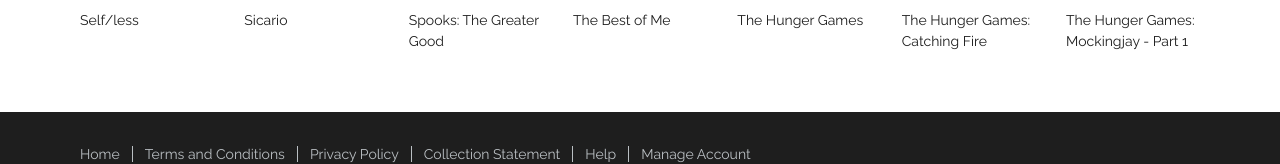
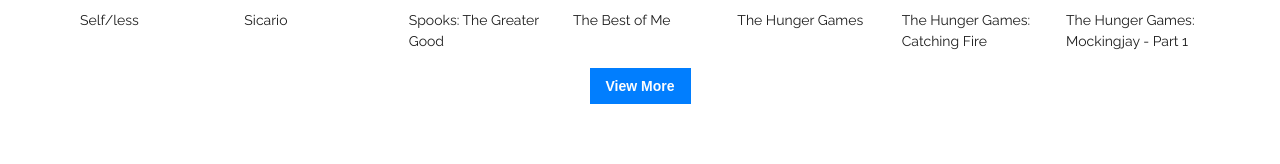
Before and after one commit to dyCodes/coding-challenge-cavista, a React (Create React App) app: page /movies in a window 1280 px wide. Shown: the part 1045-1209 px from the top of the page. Built offline with nearby package versions, Linux system fonts and the light colour scheme.

Commit message:
feat: implement "View More" button

```diff
--- a/src/components/FilterDropdown/FilterDropdown.tsx
+++ b/src/components/FilterDropdown/FilterDropdown.tsx
@@ -13,7 +13,7 @@
 				className='filter-dropdown__select'
 				onChange={(e) => handleSortChange(e.target.value)}
 				value={sortOption}>
-				<option value='' disabled selected>
+				<option value='' disabled>
 					Sort by
 				</option>
 				<option value='year_desc'>Year (Descending)</option>
--- a/src/pages/Movies/index.tsx
+++ b/src/pages/Movies/index.tsx
@@ -8,13 +8,15 @@
 import useMedia from '../../hooks/useMedia';
 import { MediaType } from '../../types';
 import { sortMediaData } from '../../utils/helpers';
+import Button from '../../components/UI/Button/Button';
 
 interface Props {}
 
 const Movies = (props: Props) => {
+	const { data, isFetching, isError } = useMedia('movie');
 	const [searchQuery, setSearchQuery] = useState('');
 	const [sortOption, setSortOption] = useState<string>('');
-	const { data, isFetching, isError } = useMedia('movie');
+	const [visibleCount, setVisibleCount] = useState(21);
 
 	if (isFetching) return <LoadingScreen />;
 
@@ -29,7 +31,10 @@
 		item.title.toLowerCase().includes(searchQuery.toLowerCase())
 	);
 	// Sort data based on sort option
-	displayData = sortMediaData(displayData || [], sortOption).slice(0, 21);
+	displayData = sortMediaData(displayData || [], sortOption);
+
+	// Slice the data based on visibleCount
+	displayData = displayData.slice(0, visibleCount);
 
 	const handleSearchChange = (query: string) => {
 		setSearchQuery(query);
@@ -39,6 +44,11 @@
 		setSortOption(option);
 	};
 
+	const handleViewMore = () => {
+		const newCount = data.length - visibleCount > 21 ? visibleCount + 21 : data.length;
+		setVisibleCount(newCount);
+	};
+
 	return (
 		<div className='container'>
 			<div className='listing-header flex-between'>
@@ -46,13 +56,24 @@
 				<FilterDropdown handleSortChange={handleSortChange} sortOption={sortOption} />
 			</div>
 
-			<MediaGrid>
-				{displayData?.map((item: any) => (
-					<MediaCard key={item.title} title={item.title} image={item.images['Poster Art'].url} />
-				))}
-			</MediaGrid>
+			{displayData.length > 0 ? (
+				<>
+					<MediaGrid>
+						{displayData?.map((item: any) => (
+							<MediaCard key={item.title} title={item.title} image={item.images['Poster Art'].url} />
+						))}
+					</MediaGrid>
 
-			{!displayData.length && <ErrorScreen text='No data found!' />}
+					{/* Show view more button when there is more data to show */}
+					{displayData.length < data.length && !searchQuery && (
+						<div className='flex-center mt-4'>
+							<Button text='View More' modifier='primary' onClick={handleViewMore} />
+						</div>
+					)}
+				</>
+			) : (
+				<ErrorScreen text='No data found!' />
+			)}
 		</div>
 	);
 };
--- a/src/pages/Series/index.tsx
+++ b/src/pages/Series/index.tsx
@@ -8,13 +8,15 @@
 import useMedia from '../../hooks/useMedia';
 import { MediaType } from '../../types';
 import { sortMediaData } from '../../utils/helpers';
+import Button from '../../components/UI/Button/Button';
 
 interface Props {}
 
 const Series = (props: Props) => {
+	const { data, isFetching, isError } = useMedia('series');
 	const [searchQuery, setSearchQuery] = useState('');
 	const [sortOption, setSortOption] = useState<string>('title_asc');
-	const { data, isFetching, isError } = useMedia('series');
+	const [visibleCount, setVisibleCount] = useState(21);
 
 	if (isFetching) return <LoadingScreen />;
 
@@ -29,7 +31,10 @@
 		item.title.toLowerCase().includes(searchQuery.toLowerCase())
 	);
 	// Sort data based on sort option
-	displayData = sortMediaData(displayData || [], sortOption).slice(0, 21);
+	displayData = sortMediaData(displayData || [], sortOption);
+
+	// Slice the data based on visibleCount
+	displayData = displayData.slice(0, visibleCount);
 
 	const handleSearchChange = (query: string) => {
 		setSearchQuery(query);
@@ -39,6 +44,11 @@
 		setSortOption(option);
 	};
 
+	const handleViewMore = () => {
+		const newCount = data.length - visibleCount > 21 ? visibleCount + 21 : data.length;
+		setVisibleCount(newCount);
+	};
+
 	return (
 		<div className='container'>
 			<div className='listing-header flex-between'>
@@ -46,13 +56,24 @@
 				<FilterDropdown handleSortChange={handleSortChange} sortOption={sortOption} />
 			</div>
 
-			<MediaGrid>
-				{displayData?.map((item: any) => (
-					<MediaCard key={item.title} title={item.title} image={item.images['Poster Art'].url} />
-				))}
-			</MediaGrid>
+			{displayData.length > 0 ? (
+				<>
+					<MediaGrid>
+						{displayData?.map((item: any) => (
+							<MediaCard key={item.title} title={item.title} image={item.images['Poster Art'].url} />
+						))}
+					</MediaGrid>
 
-			{!displayData.length && <ErrorScreen text='No data found!' />}
+					{/* Show view more button when there is more data to show */}
+					{displayData.length < data.length && !searchQuery && (
+						<div className='flex-center mt-4'>
+							<Button text='View More' modifier='primary' onClick={handleViewMore} />
+						</div>
+					)}
+				</>
+			) : (
+				<ErrorScreen text='No data found!' />
+			)}
 		</div>
 	);
 };
--- a/src/styles/utility.css
+++ b/src/styles/utility.css
@@ -69,8 +69,16 @@
 .mt-1 {
 	margin-top: 0.25rem;
 }
+.mt-4 {
+	margin-top: 1rem;
+}
 .pt-1 {
 	padding-top: 0.25rem;
+}
+
+.mx-auto {
+	margin-left: auto;
+	margin-right: auto;
 }
 
 /* Container utility */
```
